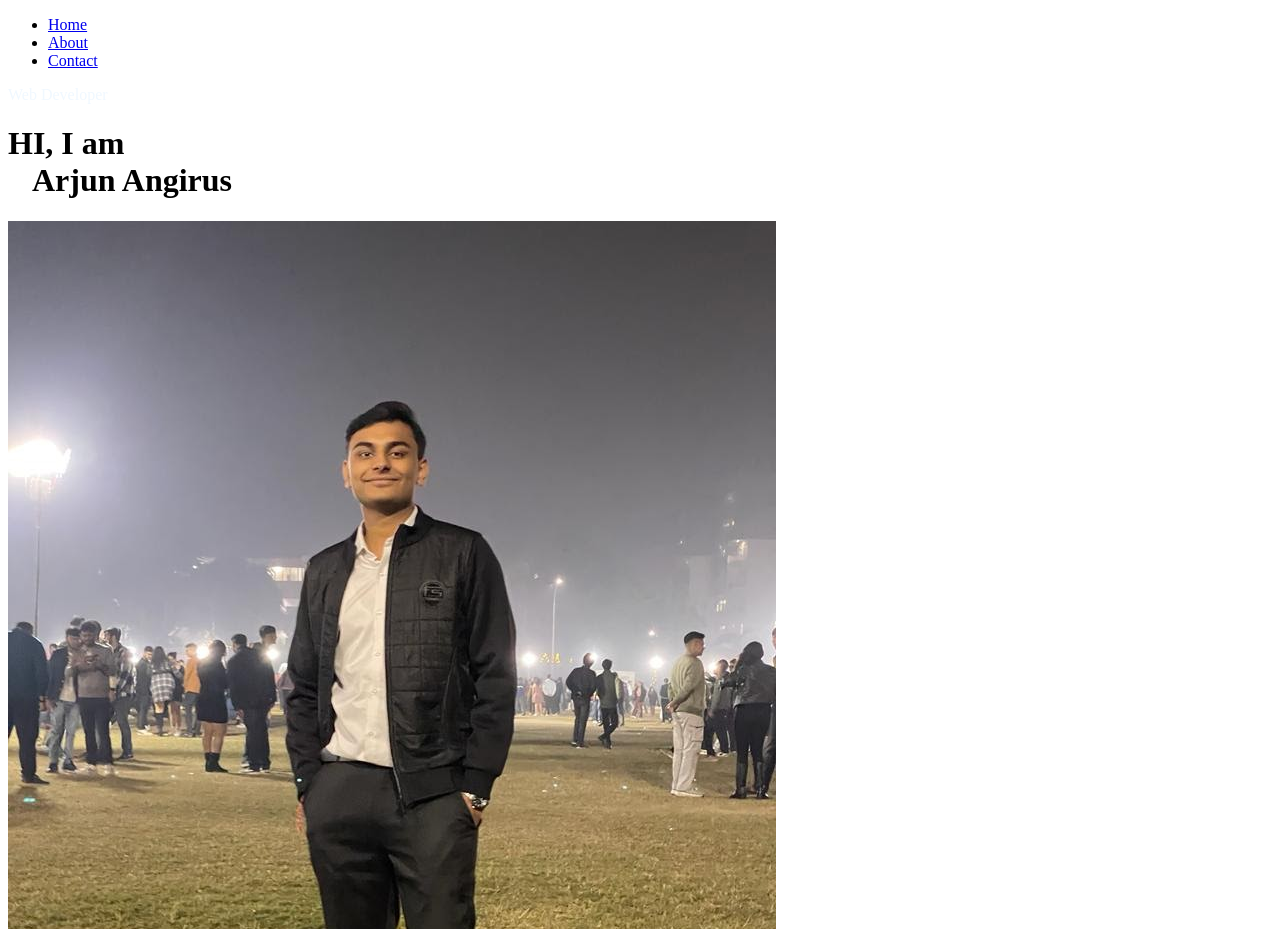
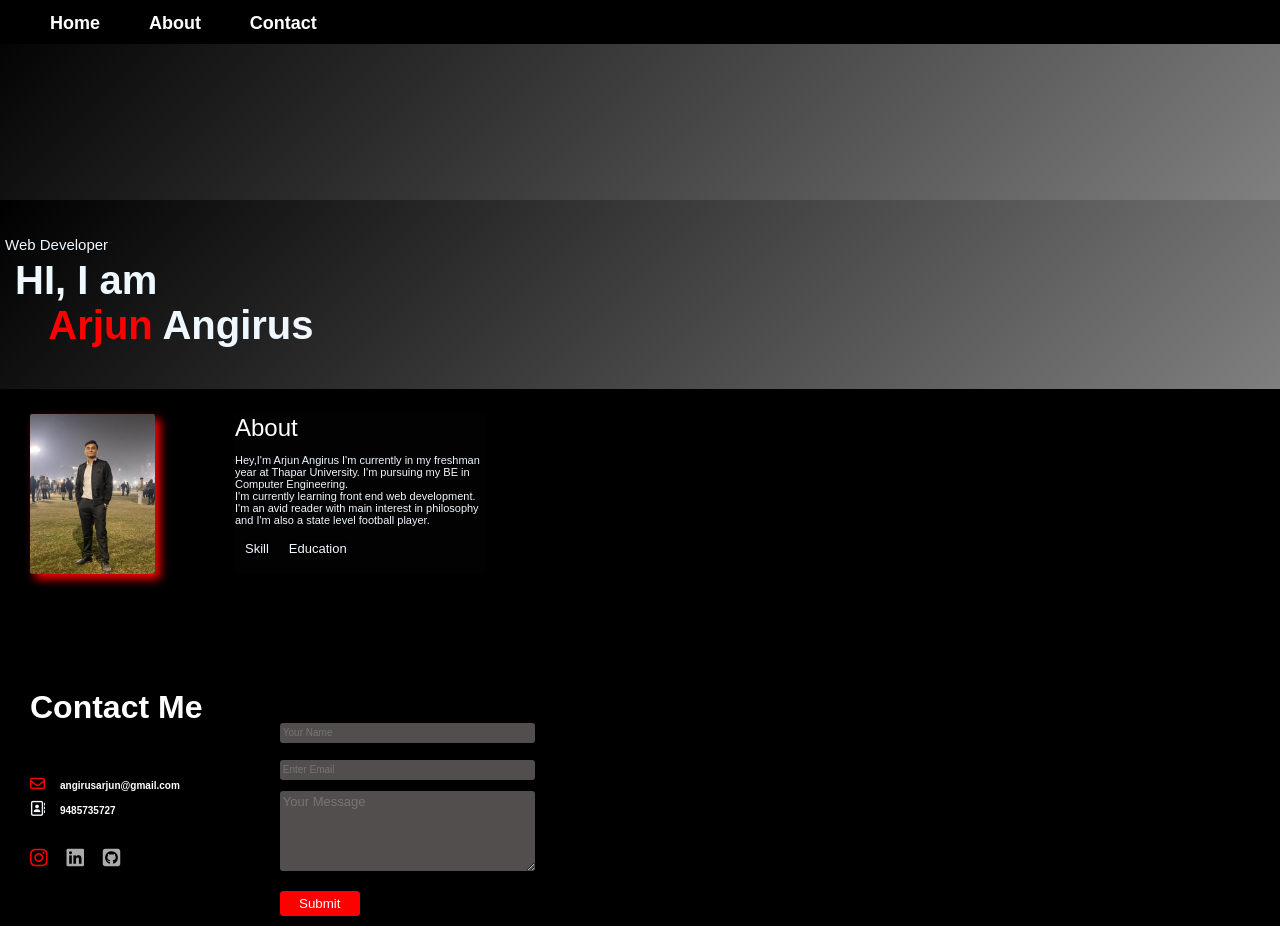
Before and after one commit to Vinayak55jain/Arjun, a plain HTML site: page index.html in a window 1280 px wide. Shown: the top 929 px of the page. Drawn offline with Linux system fonts and the light colour scheme.

Commit message:
Update index.html

```diff
--- a/index.html
+++ b/index.html
@@ -6,7 +6,7 @@
     <meta charset="UTF-8">
     <meta name="viewport" content="width=device-width, initial-scale=1.0">
     <title>Document</title>
-    <link rel="stylesheet" href="new.css">
+    <link rel="stylesheet" href="arjun.css">
     <script src="https://kit.fontawesome.com/1e11b2dc91.js" crossorigin="anonymous"></script>
 </head>
 <body>
```
